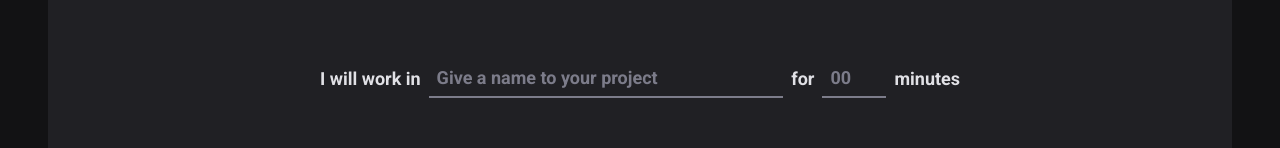
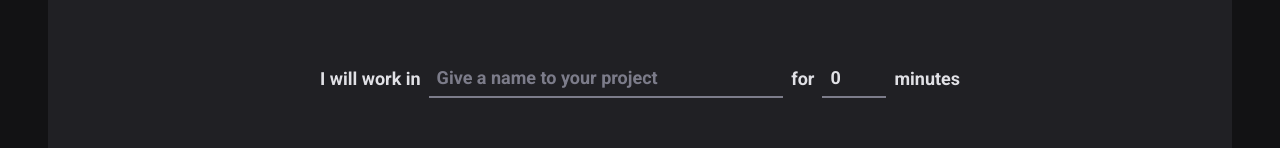
Before and after one commit to o-yurimaciel/ignite-timer-ts, a React (Vite) app: page / in a window 1280 px wide. Shown: the part 166-314 px from the top of the page. Built offline with nearby package versions, Linux system fonts and the light colour scheme.

Commit message:
add form validation with zod

```diff
--- a/package.json
+++ b/package.json
@@ -10,12 +10,15 @@
     "preview": "vite preview"
   },
   "dependencies": {
+    "@hookform/resolvers": "^3.3.2",
     "@rocketseat/eslint-config": "^2.1.0",
     "phosphor-react": "^1.4.1",
     "react": "^18.2.0",
     "react-dom": "^18.2.0",
+    "react-hook-form": "^7.47.0",
     "react-router-dom": "^6.18.0",
-    "styled-components": "^6.1.0"
+    "styled-components": "^6.1.0",
+    "zod": "^3.22.4"
   },
   "devDependencies": {
     "@types/react": "^18.2.15",
--- a/src/pages/Home/index.tsx
+++ b/src/pages/Home/index.tsx
@@ -8,17 +8,49 @@
   StartCountdownButton,
   TaskInput,
 } from './styles'
+import { useForm } from 'react-hook-form'
+import { zodResolver } from '@hookform/resolvers/zod'
+import * as zod from 'zod'
+
+const newCycleFormValidationSchema = zod.object({
+  task: zod.string().min(1, 'Write the task'),
+  minutesAmount: zod.number().min(5).max(60),
+})
+
+// interface NewCycleFormData {
+//   task: string
+//   minutesAmount: number
+// }
+
+type NewCycleFormData = zod.infer<typeof newCycleFormValidationSchema>
 
 export function Home() {
+  const { register, handleSubmit, watch, reset } = useForm<NewCycleFormData>({
+    resolver: zodResolver(newCycleFormValidationSchema),
+    defaultValues: {
+      minutesAmount: 0,
+      task: '',
+    },
+  })
+
+  function handleCreateNewCycle(data: NewCycleFormData) {
+    console.log(data)
+    reset()
+  }
+
+  const task = watch('task')
+  const isSubmitDisabled = !task
+
   return (
     <HomeContainer>
-      <form action="">
+      <form onSubmit={handleSubmit(handleCreateNewCycle)}>
         <FormContainer>
           <label htmlFor="task">I will work in</label>
           <TaskInput
             list="task-suggestions"
             placeholder="Give a name to your project"
             id="task"
+            {...register('task')}
           />
 
           <datalist id="task-suggestions">
@@ -36,6 +68,7 @@
             step={5}
             min={5}
             max={60}
+            {...register('minutesAmount', { valueAsNumber: true })}
           />
           <span>minutes</span>
         </FormContainer>
@@ -48,7 +81,7 @@
           <span>0</span>
         </CountdownContainer>
 
-        <StartCountdownButton disabled type="submit">
+        <StartCountdownButton disabled={isSubmitDisabled} type="submit">
           <Play size={24} />
           Start
         </StartCountdownButton>
```
Also changed, not shown: 1 other file (tests, documents, lock files or other folders).
